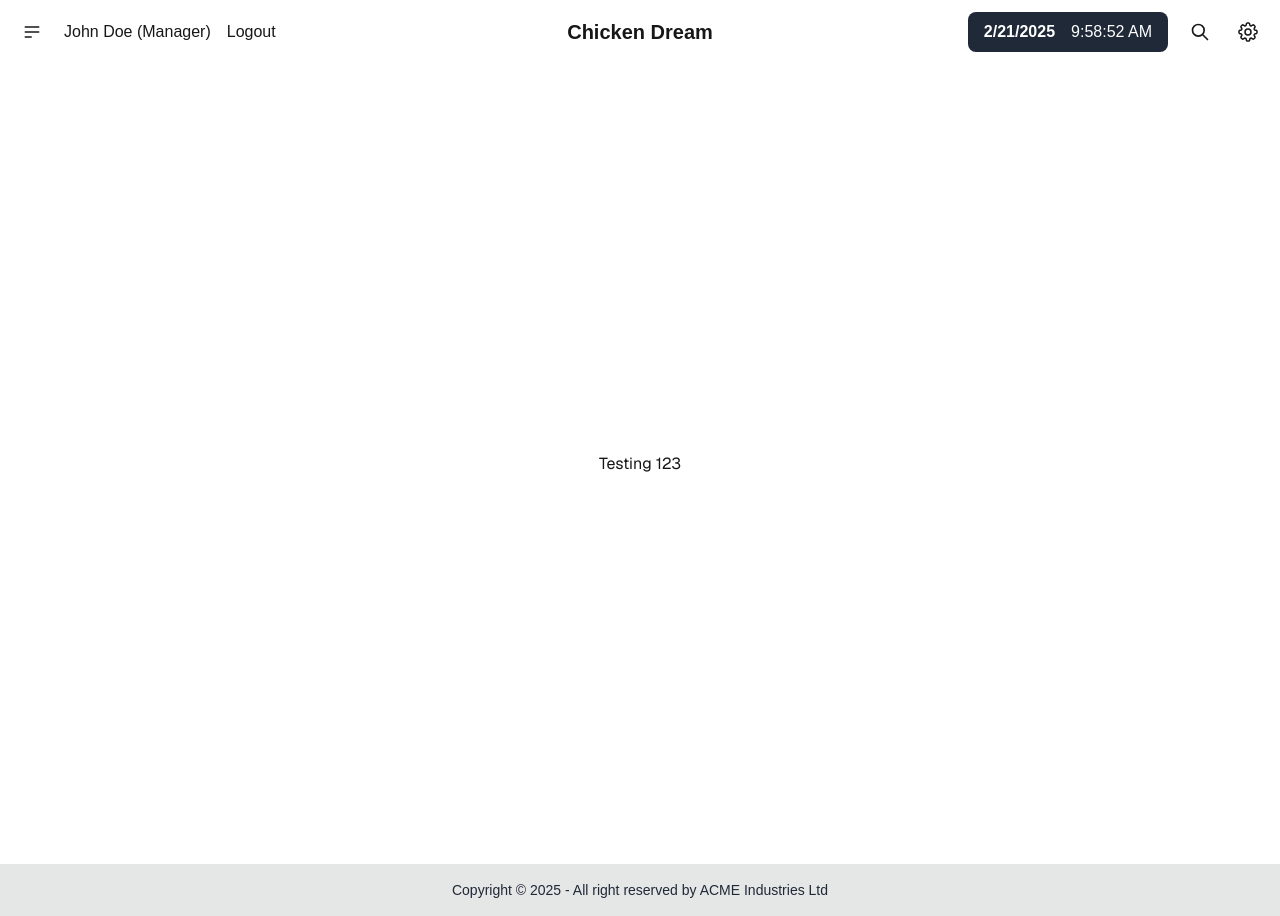
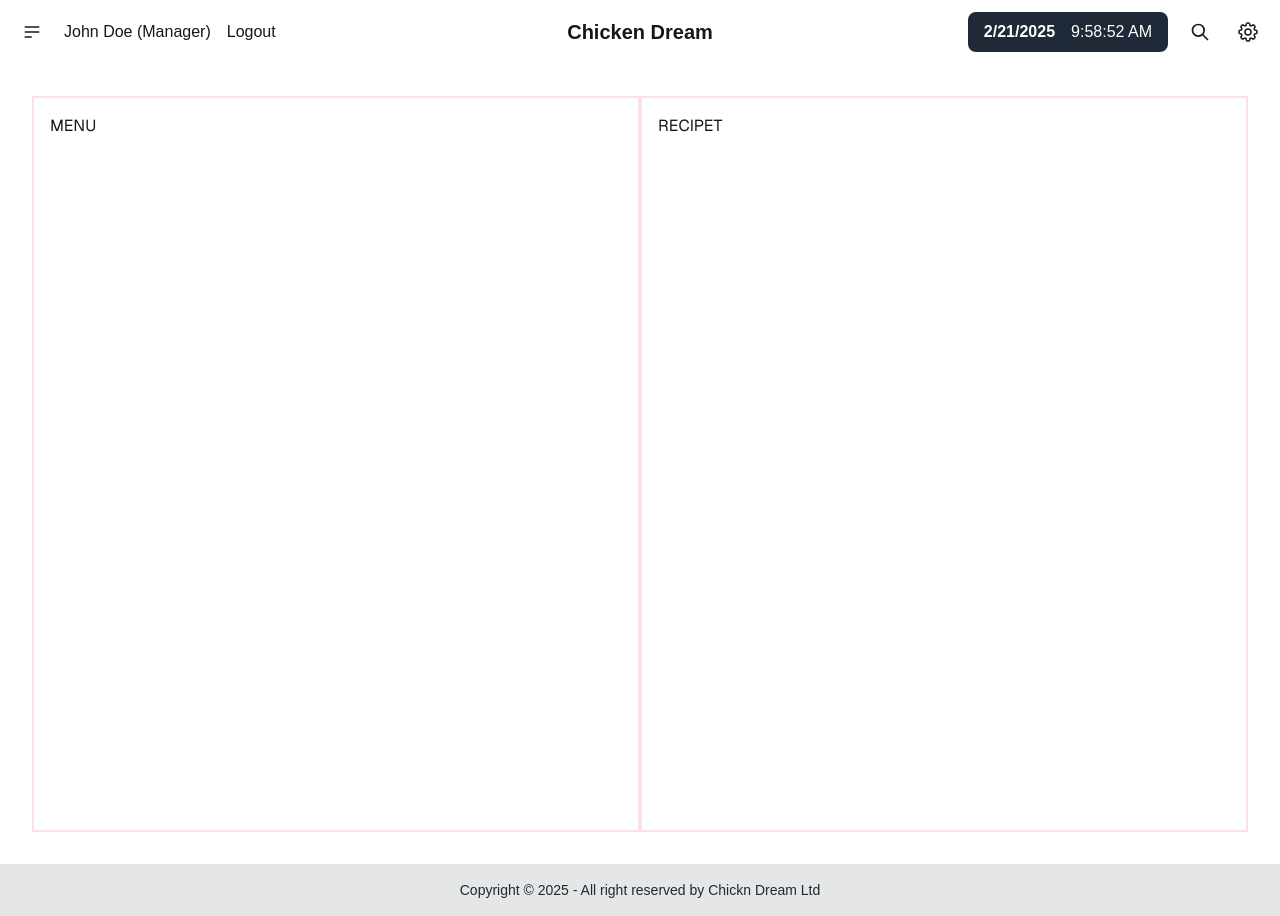
Before and after one commit to digitaldeja0/Chickn-Dream-POS, a Next.js app: page / in a window 1280 px wide. Built offline with nearby package versions, Linux system fonts and the light colour scheme.

Commit message:
Updated central POS section in home page.

```diff
--- a/app/components/Footer.js
+++ b/app/components/Footer.js
@@ -5,7 +5,7 @@ export default function Footer() {
     <>
     <footer className="footer footer-center bg-base-300 text-base-content p-4">
   <aside>
-    <p>Copyright © {new Date().getFullYear()} - All right reserved by ACME Industries Ltd</p>
+    <p>Copyright © {new Date().getFullYear()} - All right reserved by Chickn Dream Ltd</p>
   </aside>
 </footer>
 
--- a/app/components/Navbar.js
+++ b/app/components/Navbar.js
@@ -1,3 +1,4 @@
+"use client"
 import Image from "next/image";
 import DateTime from "./Utils/DateTime";
 
--- a/app/page.js
+++ b/app/page.js
@@ -2,12 +2,15 @@ import Image from "next/image";
 
 export default function Home() {
   return (
-    <div className="grid grid-rows-[20px_1fr_20px] items-center justify-items-center min-h-screen p-8 pb-20 gap-16 sm:p-20 font-[family-name:var(--font-geist-sans)]">
-      <main className="flex flex-col gap-8 row-start-2 items-center sm:items-start">
-
-      Testing 123
-
-      </main>
+    <div className="flex flex-col items-center justify-items-center min-h-screen  p-4 pb-8 gap-4 sm:p-4 font-[family-name:var(--font-geist-sans)]">
+      <div className="flex flex-col md:flex-row w-full flex-grow  p-4">
+        <section className="w-full md:w-1/2 border-2 border-red-100  flex-grow flex flex-col items-start justify-start p-4 ">
+          MENU
+        </section>
+        <section className="w-full md:w-1/2 border-2 border-red-100  flex-grow flex flec-col items-start justify-start p-4">
+          RECIPET
+        </section>
+      </div>
     </div>
   );
 }
```
